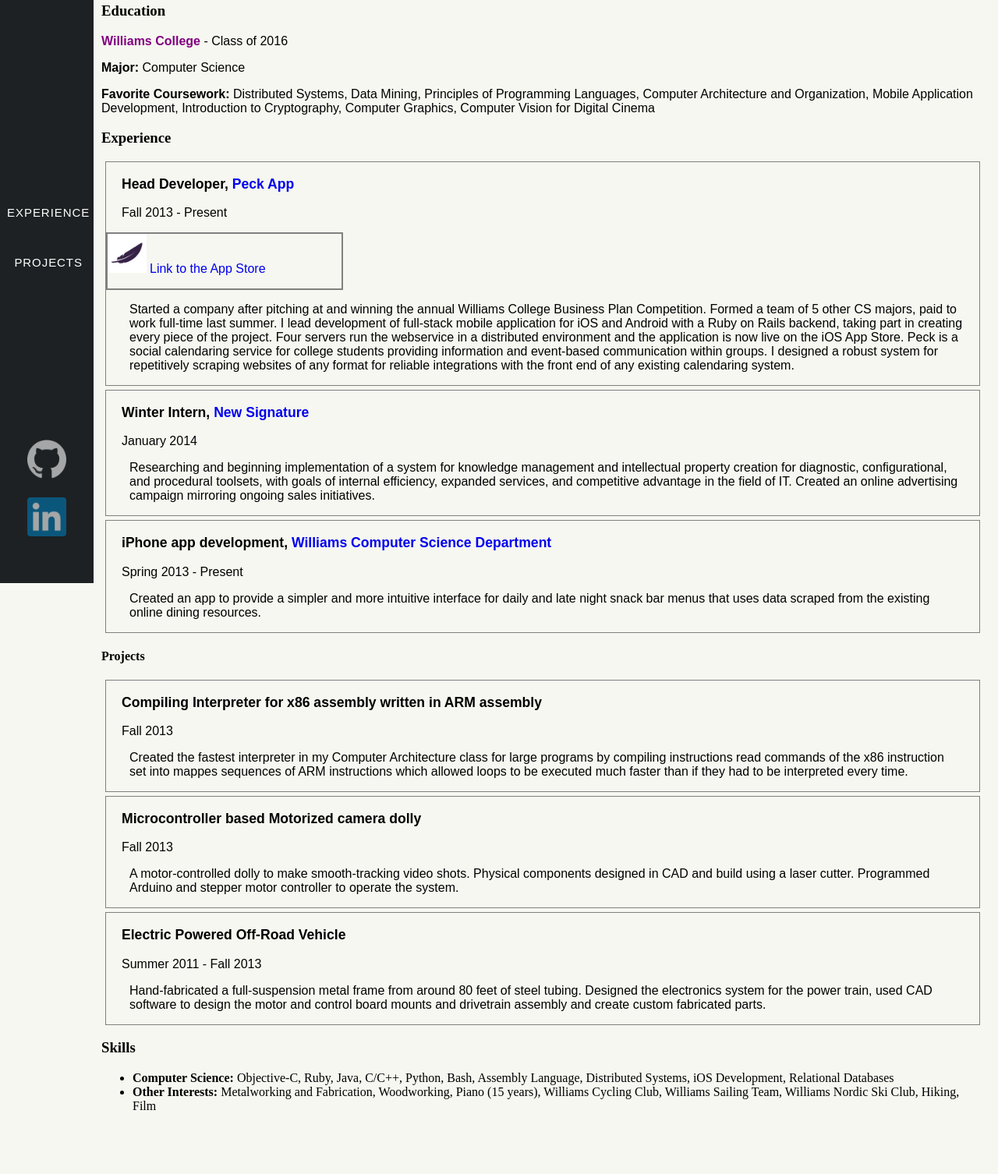
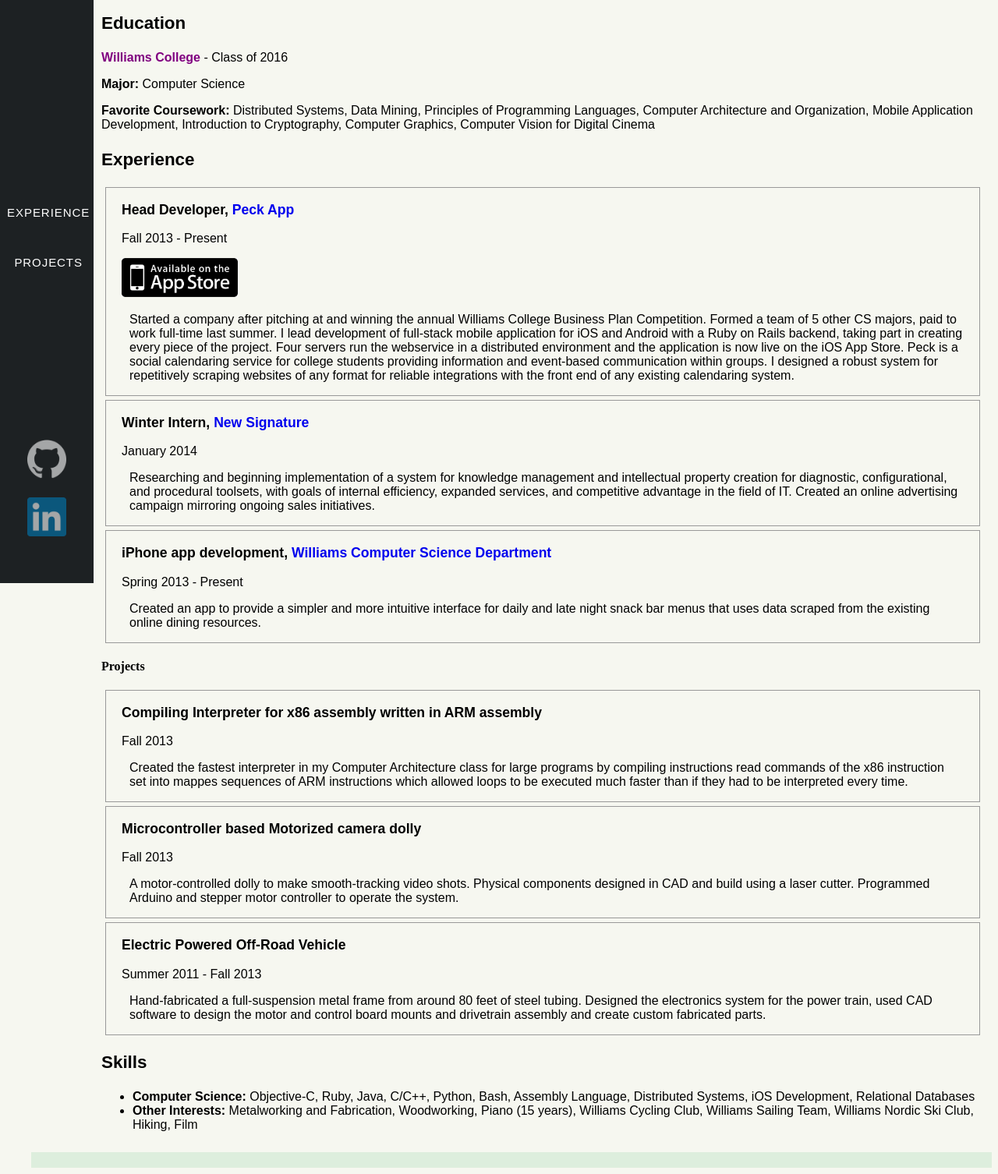
Before and after one commit to kujenga/kujenga.github.io, a plain HTML site: page index.html in a window 1280 px wide. Shown: the part 72-1578 px from the top of the page at 78% size. Before the commit the page ends 1526 px from the top, so only its background shows below. Drawn offline with nearby package versions, Linux system fonts and the light colour scheme.

Commit message:
added app store photo and fixed a few small items

```diff
--- a/index.html
+++ b/index.html
@@ -16,6 +16,9 @@
       ga('create', 'UA-56787812-1', 'auto');
       ga('send', 'pageview');
     </script>
+
+    <!-- Javascript and jquery -->
+    <script src="//ajax.googleapis.com/ajax/libs/jquery/1.10.2/jquery.min.js"></script>
   </head>
   <body>
     <nav class="vert_nav">
@@ -69,12 +72,13 @@
         <h3 id="experience">Experience</h3>
 
         <div class="resume_item">
-          <p class="header">Head Developer, <a class="header_link" href="https://www.peckapp.com">Peck App</a></p>
-          <p class="date">Fall 2013 - Present</p>
+          <div class="resume_item_header">
+            <p class="header">Head Developer, <a class="header_link" href="https://www.peckapp.com">Peck App</a></p>
+            <p class="date">Fall 2013 - Present</p>
+          </div>
           <a id="appstore" href="https://itunes.apple.com/tr/app/peck-social-calendaring-event/id912464190?mt=8" target=newtab>
             <div id="peckappstore">
-              <img src="peck.png" alt="Peck App Store Link" height="50px" width="50px"/>
-              <p>Link to the App Store</p>
+              <img src="appstore.png" alt="Peck App Store Link" height="50px"/>
             </div>
           </a>
           <p class="body">
@@ -141,7 +145,7 @@
       </div>
       <div>
         <h3>Skills</h3>
-        <ul>
+          <ul class="skills">
           <li>
             <strong>Computer Science: </strong> Objective-C, Ruby, Java, C/C++, Python, Bash, Assembly Language, Distributed Systems, iOS Development, Relational Databases
           </li>
--- a/stylesheet.css
+++ b/stylesheet.css
@@ -105,6 +105,16 @@
   margin-right: 10px;
 }
 
+h2 {
+  font-family: "avenir", sans-serif;
+  font-size: 1.8em;
+}
+
+h3 {
+  font-family: "avenir", sans-serif;
+  font-size: 1.4em;
+}
+
 p {
 	font-family: "avenir", sans-serif;
 	font-size: 1.0em;
@@ -133,23 +143,31 @@
 }
 
 .resume_item {
-  border: 1px solid grey;
+  border: 1px solid #999;
   margin: 5px;
 }
 
+.resume_item_header {
+  display:inline-block;
+}
+
 #peckappstore {
-  background_color: white;
-  border: 2px solid grey;
-  width: 300px;
+  margin-left: 20px;
 }
 
 #peckappstore > * {
   display: inline-block;
+}
 
-h3 {
-	font-family: Century Gothic, sans-serif;;
+/*h3 {
+	font-family: Century Gothic, sans-serif;
 	color:#36648b;
-	/*text-align:center;*/
+	text-align:center;
+}*/
+
+.skills li {
+  font-family: "avenir", sans-serif;
+  font-size: 1.0em;
 }
 
 .jobTitle {
@@ -160,7 +178,7 @@
 /*Footer links and styling*/
 
 #footer {
-  height: 100px;
+  height: 20px;
   background-color: #DDEEDD;
   clear: both;
 }
```
Also changed, not shown: appstore.png (added).
